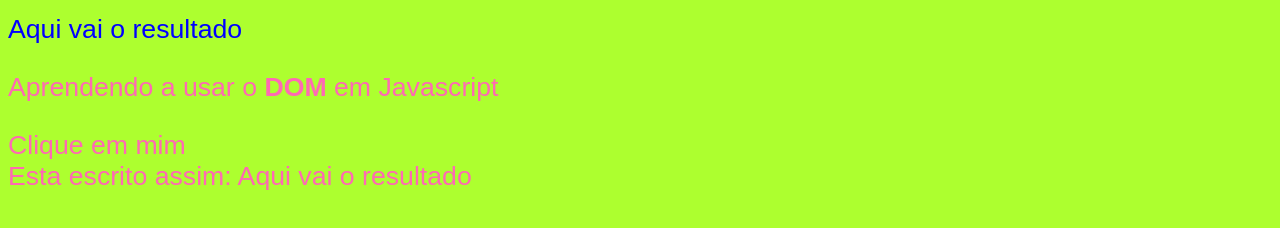
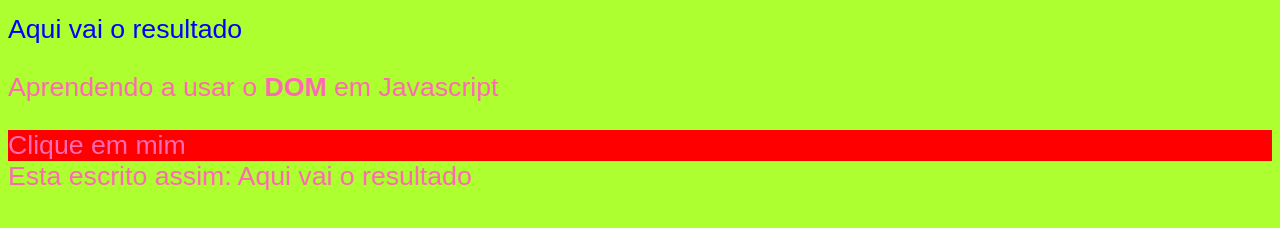
Before and after one commit to lucaseop/cursoJS, a plain HTML site: page aula09/ex005.html in a window 1280 px wide. Shown: the part 118-346 px from the top of the page. Drawn offline with Linux system fonts and the light colour scheme.

Commit message:
Update ex005.html

```diff
--- a/aula09/ex005.html
+++ b/aula09/ex005.html
@@ -17,12 +17,19 @@
     <h1>Iniciando estudos com o DOM</h1>
     <p>Aqui vai o resultado</p>
     <p>Aprendendo a usar o <strong>DOM</strong> em Javascript</p>
-    <div>Clique em mim</div>
+    <div id='msg'>Clique em mim</div>
     <script>
         var corpo = window.document.body
         var p1 = window.document.getElementsByTagName('p')[0]
         p1.style.color = 'blue'
         window.document.write('Esta escrito assim: '+ p1.innerText)
+        // var d = window.document.getElementById('msg')
+        //d.style.background = 'red'
+        //d.innerText = 'Estou pronto
+        var d = window.document.querySelector('div#msg')
+        d.style.background = 'red'
+
+
 
 
     </script>
```
